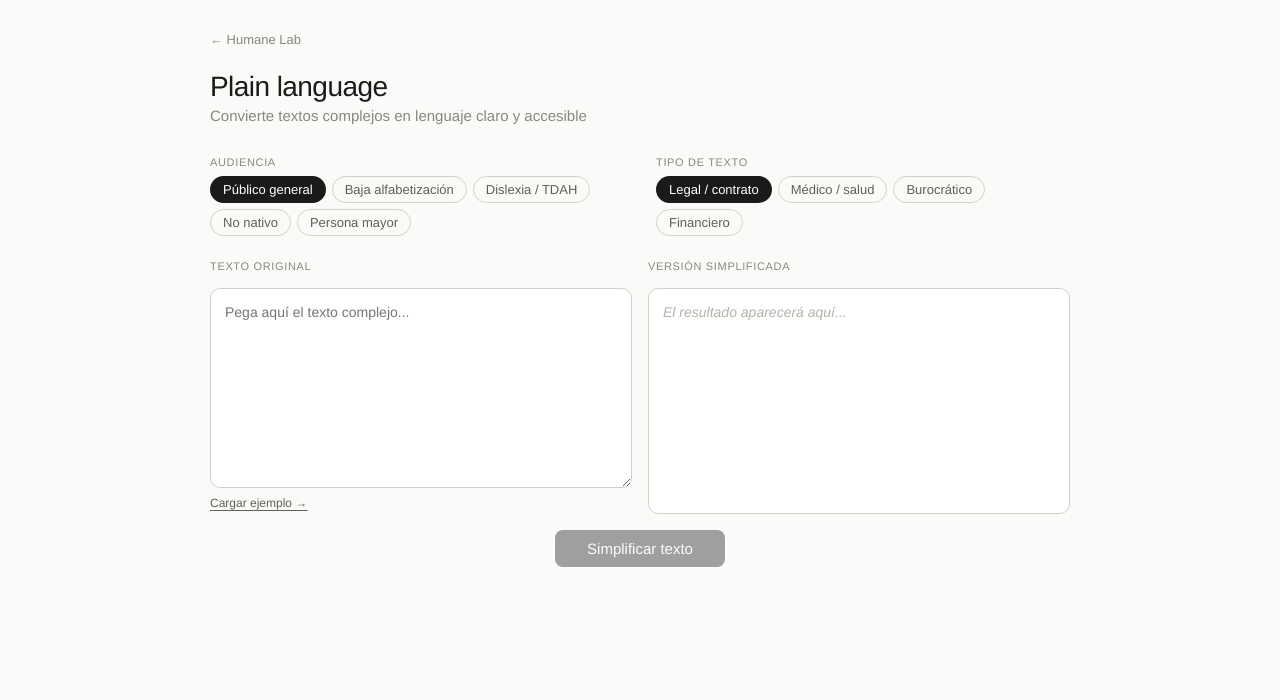
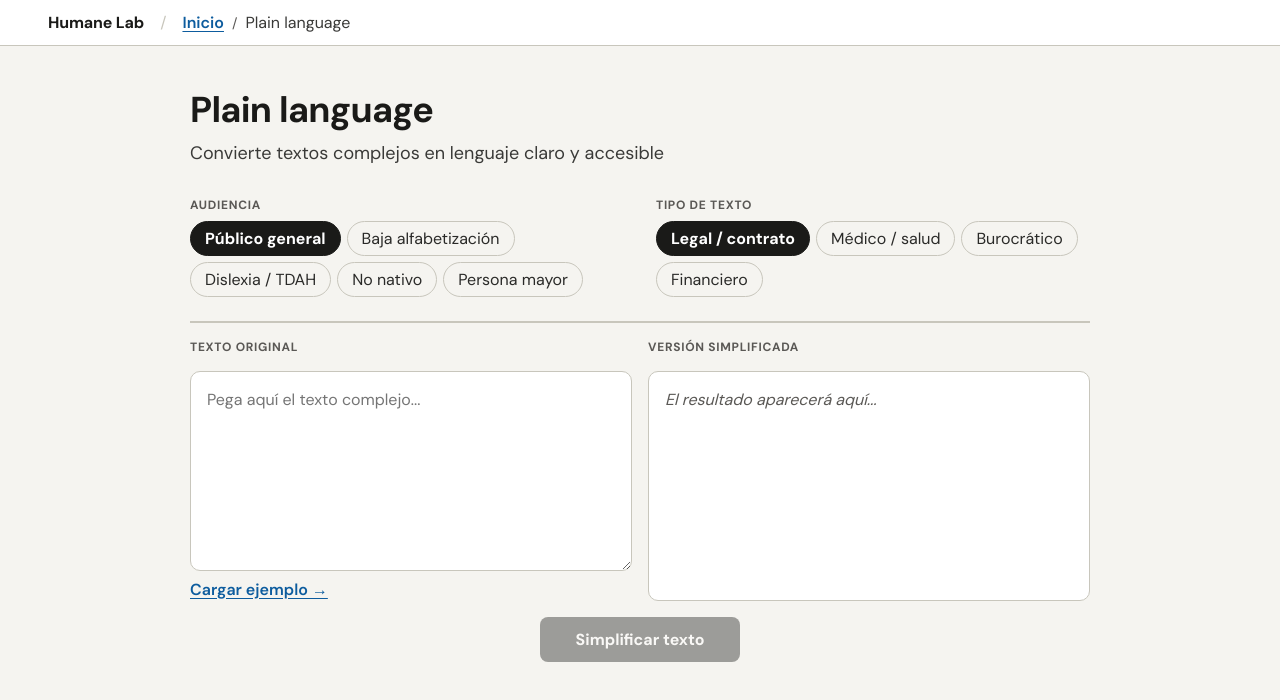
Before and after one commit to izaskunsv/humanelab, a Next.js app: page /plain-language in a window 1280 px wide. Shown: the top 700 px of the page. Built offline with nearby package versions, Linux system fonts and the light colour scheme.

Commit message:
feat: shared navigation and consistent styles across all pages

```diff
--- a/app/layout.jsx
+++ b/app/layout.jsx
@@ -1,12 +1,22 @@
+import { DM_Sans } from "next/font/google";
+
+const dmSans = DM_Sans({ subsets: ["latin"] });
+
 export const metadata = {
   title: "Humane Lab",
-  description: "Herramientas en la intersección de accesibilidad, economía conductual y UX.",
+  description: "Herramientas en la intersección de accesibilidad, behavioral economics y UX.",
+  openGraph: {
+    title: "Humane Lab",
+    description: "Herramientas en la intersección de accesibilidad, behavioral economics y UX.",
+    url: "https://www.humanelab.dev",
+    siteName: "Humane Lab",
+  },
 };
 
 export default function RootLayout({ children }) {
   return (
     <html lang="es">
-      <body style={{ margin: 0, padding: 0 }}>
+      <body className={dmSans.className} style={{ margin: 0, padding: 0, background: "#F5F4F0" }}>
         {children}
       </body>
     </html>
--- a/app/plain-language/page.jsx
+++ b/app/plain-language/page.jsx
@@ -21,6 +21,44 @@ const SAMPLES = {
   medical: "El paciente presenta cuadro de hipertensión arterial esencial de grado II con afectación de órgano diana a nivel cardiovascular. Se prescribe tratamiento con inhibidor de la enzima convertidora de angiotensina, debiendo el paciente abstenerse de la ingesta concomitante de antiinflamatorios no esteroideos dada la potencial interacción farmacológica.",
   bureaucratic: "En virtud de lo establecido en el artículo 14.3 del Reglamento de Prestaciones Económicas por Desempleo, el solicitante deberá acreditar fehacientemente la situación de desempleo involuntario, siendo preceptiva la presentación de documentación en el plazo improrrogable de quince días hábiles desde la fecha de cese de la relación laboral.",
   financial: "El presente instrumento financiero conlleva un Tipo Anual Equivalente variable sujeto a revisión semestral en función del índice de referencia Euríbor a 12 meses, con un diferencial aplicable de 1,25 puntos porcentuales, sin perjuicio de la aplicación de la cláusula suelo establecida en el 0,5%.",
+};
+
+const s = {
+  page: { minHeight: "100vh", background: "#F5F4F0", fontFamily: "'DM Sans', 'Helvetica Neue', sans-serif", color: "#1A1A18" },
+  skipLink: { position: "fixed", top: "-100px", left: 16, zIndex: 9999, background: "#1A1A18", color: "#FFFFFF", padding: "10px 20px", borderRadius: 4, fontWeight: 700, textDecoration: "none", fontSize: 16 },
+  topBar: { background: "#FFFFFF", borderBottom: "1.5px solid #C8C6BC", padding: "12px 48px", display: "flex", alignItems: "center", gap: 16 },
+  logo: { fontSize: 16, fontWeight: 700, color: "#1A1A18", letterSpacing: "-0.01em", textDecoration: "none" },
+  topBarSep: { color: "#C8C6BC", fontSize: 16 },
+  breadcrumbNav: { display: "flex", alignItems: "center" },
+  breadcrumbList: { display: "flex", alignItems: "center", gap: 8, listStyle: "none", margin: 0, padding: 0 },
+  breadcrumbLink: { fontSize: 16, color: "#0D5C9E", textDecoration: "underline", textUnderlineOffset: 3, fontWeight: 600 },
+  breadcrumbSep: { fontSize: 14, color: "#5A5855" },
+  breadcrumbCurrent: { fontSize: 16, color: "#3A3A38" },
+  main: { maxWidth: 900, margin: "0 auto", padding: "40px 48px" },
+  header: { marginBottom: 32 },
+  title: { fontSize: 36, fontWeight: 700, color: "#1A1A18", margin: "0 0 8px", letterSpacing: "-0.02em" },
+  subtitle: { fontSize: 18, color: "#3A3A38", margin: 0 },
+  controlRow: { display: "flex", gap: "2rem", flexWrap: "wrap", marginBottom: "1.5rem" },
+  controlGroup: { flex: 1, minWidth: 200 },
+  label: { fontSize: 12, fontWeight: 700, color: "#5A5855", textTransform: "uppercase", letterSpacing: "0.06em", marginBottom: 8, display: "block" },
+  pillRow: { display: "flex", gap: 6, flexWrap: "wrap" },
+  pill: { fontSize: 16, padding: "6px 14px", borderRadius: 20, border: "1.5px solid #C8C6BC", background: "transparent", color: "#2A2A28", cursor: "pointer", fontFamily: "inherit", fontWeight: 400 },
+  pillActive: { background: "#1A1A18", color: "#FFFFFF", border: "1.5px solid #1A1A18", fontWeight: 700 },
+  divider: { height: "1.5px", background: "#C8C6BC", margin: "16px 0" },
+  columns: { display: "grid", gridTemplateColumns: "1fr 1fr", gap: 16, marginBottom: 16 },
+  col: { display: "flex", flexDirection: "column", gap: 8 },
+  colHeader: { display: "flex", justifyContent: "space-between", alignItems: "center" },
+  textarea: { width: "100%", minHeight: 200, padding: "14px 16px", fontSize: 16, lineHeight: 1.7, border: "1.5px solid #C8C6BC", borderRadius: 10, background: "#FFFFFF", color: "#1A1A18", resize: "vertical", fontFamily: "inherit", outline: "none", boxSizing: "border-box" },
+  outputBox: { minHeight: 200, padding: "14px 16px", fontSize: 16, lineHeight: 1.7, border: "1.5px solid #C8C6BC", borderRadius: 10, background: "#FFFFFF" },
+  outputText: { margin: 0, fontSize: 16, lineHeight: 1.8, color: "#1A1A18", whiteSpace: "pre-wrap" },
+  placeholder: { margin: 0, color: "#5A5855", fontSize: 16, fontStyle: "italic" },
+  linkBtn: { fontSize: 16, color: "#0D5C9E", background: "none", border: "none", cursor: "pointer", padding: 0, fontFamily: "inherit", textDecoration: "underline", textUnderlineOffset: 3, alignSelf: "flex-start", fontWeight: 600 },
+  actionRow: { display: "flex", justifyContent: "center", marginBottom: 16 },
+  btnPrimary: { fontSize: 16, fontWeight: 700, padding: "12px 36px", borderRadius: 8, border: "none", background: "#1A1A18", color: "#FFFFFF", cursor: "pointer", fontFamily: "inherit" },
+  errorBox: { background: "#FDE8C8", color: "#7A2A0D", border: "1.5px solid #F0A070", borderRadius: 8, padding: "12px 16px", fontSize: 16, marginBottom: 12 },
+  changesRow: { marginBottom: 16 },
+  chipsRow: { display: "flex", gap: 8, flexWrap: "wrap", marginTop: 8 },
+  chip: { fontSize: 14, padding: "4px 12px", borderRadius: 20, background: "#EBEBEB", color: "#2A2A28", fontWeight: 600 },
 };
 
 export default function Page() {
@@ -72,100 +110,154 @@ export default function Page() {
 
   return (
     <div style={s.page}>
-      <div style={s.container}>
-        <a href="/" style={s.back}>← Humane Lab</a>
+      <a href="#main-content" style={s.skipLink}>Ir al contenido principal</a>
+
+      {/* Barra superior con logo + breadcrumb */}
+      <header style={s.topBar} role="banner">
+        <a href="/" style={s.logo} aria-label="Humane Lab — ir a inicio">
+          Humane Lab
+        </a>
+        <span style={s.topBarSep} aria-hidden="true">/</span>
+        <nav aria-label="Ruta de navegación" style={s.breadcrumbNav}>
+          <ol style={s.breadcrumbList} role="list">
+            <li>
+              <a href="/" style={s.breadcrumbLink}>Inicio</a>
+            </li>
+            <li style={s.breadcrumbSep} aria-hidden="true">/</li>
+            <li>
+              <span style={s.breadcrumbCurrent} aria-current="page">Plain language</span>
+            </li>
+          </ol>
+        </nav>
+      </header>
+
+      <main id="main-content" style={s.main} tabIndex={-1}>
         <div style={s.header}>
           <h1 style={s.title}>Plain language</h1>
           <p style={s.subtitle}>Convierte textos complejos en lenguaje claro y accesible</p>
         </div>
+
         <div style={s.controlRow}>
           <div style={s.controlGroup}>
-            <div style={s.label}>Audiencia</div>
-            <div style={s.pillRow}>
+            <label style={s.label} id="audience-label">Audiencia</label>
+            <div style={s.pillRow} role="group" aria-labelledby="audience-label">
               {AUDIENCES.map((a) => (
-                <button key={a.id} style={{ ...s.pill, ...(audience === a.id ? s.pillActive : {}) }} onClick={() => setAudience(a.id)} aria-pressed={audience === a.id}>
+                <button
+                  key={a.id}
+                  style={{ ...s.pill, ...(audience === a.id ? s.pillActive : {}) }}
+                  onClick={() => setAudience(a.id)}
+                  aria-pressed={audience === a.id}
+                >
                   {a.label}
                 </button>
               ))}
             </div>
           </div>
           <div style={s.controlGroup}>
-            <div style={s.label}>Tipo de texto</div>
-            <div style={s.pillRow}>
+            <label style={s.label} id="type-label">Tipo de texto</label>
+            <div style={s.pillRow} role="group" aria-labelledby="type-label">
               {TEXT_TYPES.map((t) => (
-                <button key={t.id} style={{ ...s.pill, ...(textType === t.id ? s.pillActive : {}) }} onClick={() => setTextType(t.id)} aria-pressed={textType === t.id}>
+                <button
+                  key={t.id}
+                  style={{ ...s.pill, ...(textType === t.id ? s.pillActive : {}) }}
+                  onClick={() => setTextType(t.id)}
+                  aria-pressed={textType === t.id}
+                >
                   {t.label}
                 </button>
               ))}
             </div>
           </div>
         </div>
+
+        <div style={s.divider} role="separator" />
+
         <div style={s.columns}>
           <div style={s.col}>
             <div style={s.colHeader}>
               <label htmlFor="input-text" style={s.label}>Texto original</label>
             </div>
-            <textarea id="input-text" style={s.textarea} placeholder="Pega aquí el texto complejo..." value={inputText} onChange={(e) => setInputText(e.target.value)} aria-label="Texto original a simplificar" />
-            <button style={s.linkBtn} onClick={loadSample}>Cargar ejemplo →</button>
+            <textarea
+              id="input-text"
+              style={s.textarea}
+              placeholder="Pega aquí el texto complejo..."
+              value={inputText}
+              onChange={(e) => setInputText(e.target.value)}
+              aria-label="Texto original a simplificar"
+              aria-required="true"
+            />
+            <button style={s.linkBtn} onClick={loadSample} type="button">
+              Cargar ejemplo →
+            </button>
           </div>
+
           <div style={s.col}>
             <div style={s.colHeader}>
-              <label style={s.label}>Versión simplificada</label>
+              <span style={s.label} id="output-label">Versión simplificada</span>
             </div>
-            <div style={{ ...s.outputBox }} role="region" aria-live="polite" aria-label="Resultado simplificado">
-              {loading ? <p style={s.placeholder}>Simplificando...</p>
-                : outputText ? <p style={s.outputText}>{outputText}</p>
-                : <p style={s.placeholder}>El resultado aparecerá aquí...</p>}
+            <div
+              style={s.outputBox}
+              role="region"
+              aria-live="polite"
+              aria-labelledby="output-label"
+              aria-busy={loading}
+            >
+              {loading
+                ? <p style={s.placeholder}>Simplificando...</p>
+                : outputText
+                  ? <p style={s.outputText}>{outputText}</p>
+                  : <p style={s.placeholder}>El resultado aparecerá aquí...</p>
+              }
             </div>
             {outputText && (
-              <button style={s.linkBtn} onClick={copyOutput}>{copied ? "Copiado ✓" : "Copiar texto"}</button>
+              <button style={s.linkBtn} onClick={copyOutput} type="button" aria-live="polite">
+                {copied ? "✓ Copiado" : "Copiar texto"}
+              </button>
             )}
           </div>
         </div>
+
         <div style={s.actionRow}>
-          <button style={{ ...s.btnPrimary, opacity: loading || !inputText.trim() ? 0.4 : 1 }} onClick={rewrite} disabled={loading || !inputText.trim()} aria-busy={loading}>
+          <button
+            style={{ ...s.btnPrimary, opacity: loading || !inputText.trim() ? 0.4 : 1 }}
+            onClick={rewrite}
+            disabled={loading || !inputText.trim()}
+            aria-busy={loading}
+            type="button"
+          >
             {loading ? "Simplificando..." : "Simplificar texto"}
           </button>
         </div>
-        {error && <div style={s.errorBox} role="alert">{error}</div>}
-        {changes.length > 0 && (
-          <div style={s.changesRow}>
-            <div style={s.label}>Cambios aplicados</div>
-            <div style={s.chipsRow}>
-              {changes.map((c, i) => <span key={i} style={s.chip}>{c}</span>)}
-            </div>
+
+        {error && (
+          <div style={s.errorBox} role="alert" aria-live="assertive">
+            {error}
           </div>
         )}
-      </div>
+
+        {changes.length > 0 && (
+          <section style={s.changesRow} aria-label="Cambios aplicados">
+            <h2 style={{ ...s.label, marginBottom: 8 }}>Cambios aplicados</h2>
+            <ul style={s.chipsRow} role="list">
+              {changes.map((c, i) => (
+                <li key={i} style={{ listStyle: "none" }}>
+                  <span style={s.chip}>{c}</span>
+                </li>
+              ))}
+            </ul>
+          </section>
+        )}
+      </main>
+
+      <style>{`
+        a[href="#main-content"]:focus { top: 8px !important; outline: 3px solid #1A1A18; outline-offset: 2px; }
+        *:focus-visible { outline: 3px solid #0D5C9E !important; outline-offset: 2px !important; border-radius: 4px !important; }
+        @media (max-width: 768px) {
+          .humane-topbar { padding: 12px 16px !important; }
+          .humane-main { padding: 24px 16px !important; }
+          .humane-columns { grid-template-columns: 1fr !important; }
+        }
+      `}</style>
     </div>
   );
 }
-
-const s = {
-  page: { minHeight: "100vh", background: "#FAFAF8", padding: "2rem 1rem", fontFamily: "'DM Sans', 'Helvetica Neue', sans-serif" },
-  container: { maxWidth: 860, margin: "0 auto" },
-  back: { fontSize: 13, color: "#888780", textDecoration: "none", display: "block", marginBottom: 24 },
-  header: { marginBottom: "2rem" },
-  title: { fontSize: 28, fontWeight: 500, color: "#1a1a18", margin: 0, letterSpacing: "-0.02em" },
-  subtitle: { fontSize: 15, color: "#888780", margin: "4px 0 0" },
-  controlRow: { display: "flex", gap: "2rem", flexWrap: "wrap", marginBottom: "1.5rem" },
-  controlGroup: { flex: 1, minWidth: 200 },
-  label: { fontSize: 11, fontWeight: 500, color: "#888780", textTransform: "uppercase", letterSpacing: "0.06em", marginBottom: 8, display: "block" },
-  pillRow: { display: "flex", gap: 6, flexWrap: "wrap" },
-  pill: { fontSize: 13, padding: "5px 12px", borderRadius: 20, border: "0.5px solid #D3D1C7", background: "transparent", color: "#5F5E5A", cursor: "pointer", fontFamily: "inherit" },
-  pillActive: { background: "#1a1a18", color: "#fff", border: "0.5px solid transparent" },
-  columns: { display: "grid", gridTemplateColumns: "1fr 1fr", gap: 16, marginBottom: 16 },
-  col: { display: "flex", flexDirection: "column", gap: 8 },
-  colHeader: { display: "flex", justifyContent: "space-between", alignItems: "center" },
-  textarea: { width: "100%", minHeight: 200, padding: "12px 14px", fontSize: 14, lineHeight: 1.7, border: "0.5px solid #D3D1C7", borderRadius: 10, background: "#fff", color: "#1a1a18", resize: "vertical", fontFamily: "inherit", outline: "none", boxSizing: "border-box" },
-  outputBox: { minHeight: 200, padding: "12px 14px", fontSize: 14, lineHeight: 1.7, border: "0.5px solid #D3D1C7", borderRadius: 10, background: "#fff" },
-  outputText: { margin: 0, fontSize: 14, lineHeight: 1.8, color: "#1a1a18", whiteSpace: "pre-wrap" },
-  placeholder: { margin: 0, color: "#B4B2A9", fontSize: 14, fontStyle: "italic" },
-  linkBtn: { fontSize: 12, color: "#5F5E5A", background: "none", border: "none", cursor: "pointer", padding: 0, fontFamily: "inherit", textDecoration: "underline", textUnderlineOffset: 3, alignSelf: "flex-start" },
-  actionRow: { display: "flex", justifyContent: "center", marginBottom: 16 },
-  btnPrimary: { fontSize: 15, fontWeight: 500, padding: "10px 32px", borderRadius: 8, border: "none", background: "#1a1a18", color: "#fff", cursor: "pointer", fontFamily: "inherit" },
-  errorBox: { background: "#FCEBEB", color: "#A32D2D", border: "0.5px solid #F09595", borderRadius: 8, padding: "10px 14px", fontSize: 13, marginBottom: 12 },
-  changesRow: { marginBottom: 16 },
-  chipsRow: { display: "flex", gap: 8, flexWrap: "wrap", marginTop: 8 },
-  chip: { fontSize: 12, padding: "4px 10px", borderRadius: 20, background: "#F1EFE8", color: "#444441" },
-};
--- a/public/guia-pruebas-accesibilidad.html
+++ b/public/guia-pruebas-accesibilidad.html
@@ -60,6 +60,19 @@
     min-height: 100vh;
     overflow-x: hidden;
   }
+  <!-- Barra de navegación Humane Lab -->
+<div style="background:#FFFFFF;border-bottom:1.5px solid #C8C6BC;padding:12px 48px;display:flex;align-items:center;gap:12px;font-family:'DM Sans','Helvetica Neue',sans-serif;">
+  <a href="/" style="font-size:16px;font-weight:700;color:#1A1A18;text-decoration:none;" aria-label="Humane Lab — ir a inicio">Humane Lab</a>
+  <span aria-hidden="true" style="color:#C8C6BC;font-size:16px;">/</span>
+  <nav aria-label="Ruta de navegación">
+    <ol style="display:flex;align-items:center;gap:8px;list-style:none;margin:0;padding:0;">
+      <li><a href="/" style="font-size:16px;color:#0D5C9E;font-weight:600;text-decoration:underline;text-underline-offset:3px;">Inicio</a></li>
+      <li aria-hidden="true" style="font-size:14px;color:#5A5855;">/</li>
+      <li><span style="font-size:16px;color:#3A3A38;" aria-current="page">Guía de pruebas de accesibilidad</span></li>
+    </ol>
+  </nav>
+</div>
+<!-- Fin barra navegación -->
 
   .skip-link {
     position: fixed; top: -100px; left: 16px; z-index: 9999;
```
